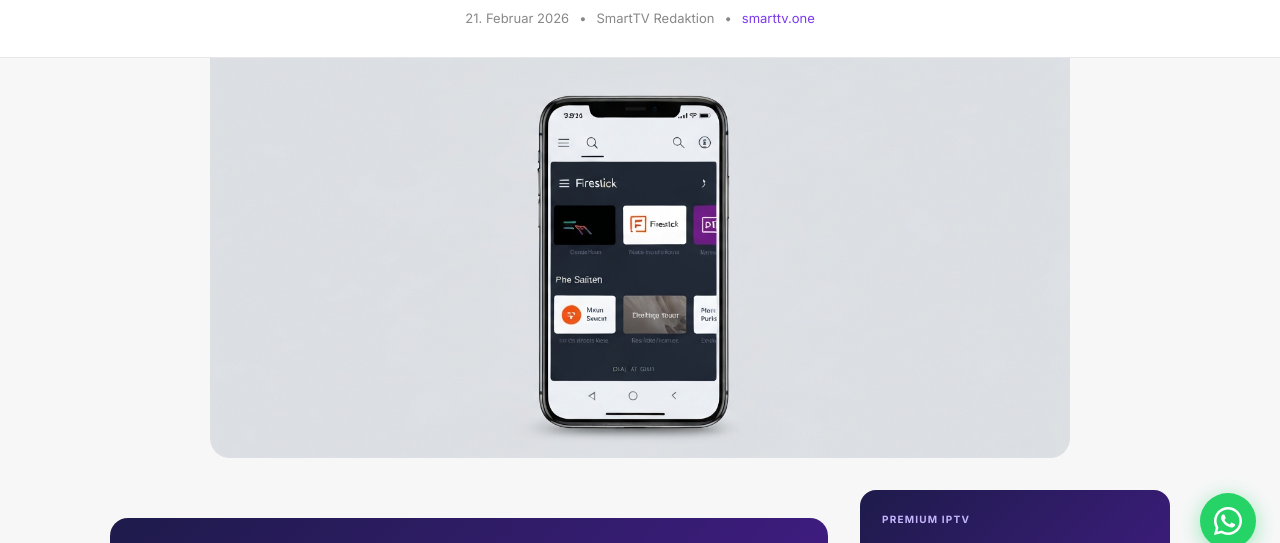
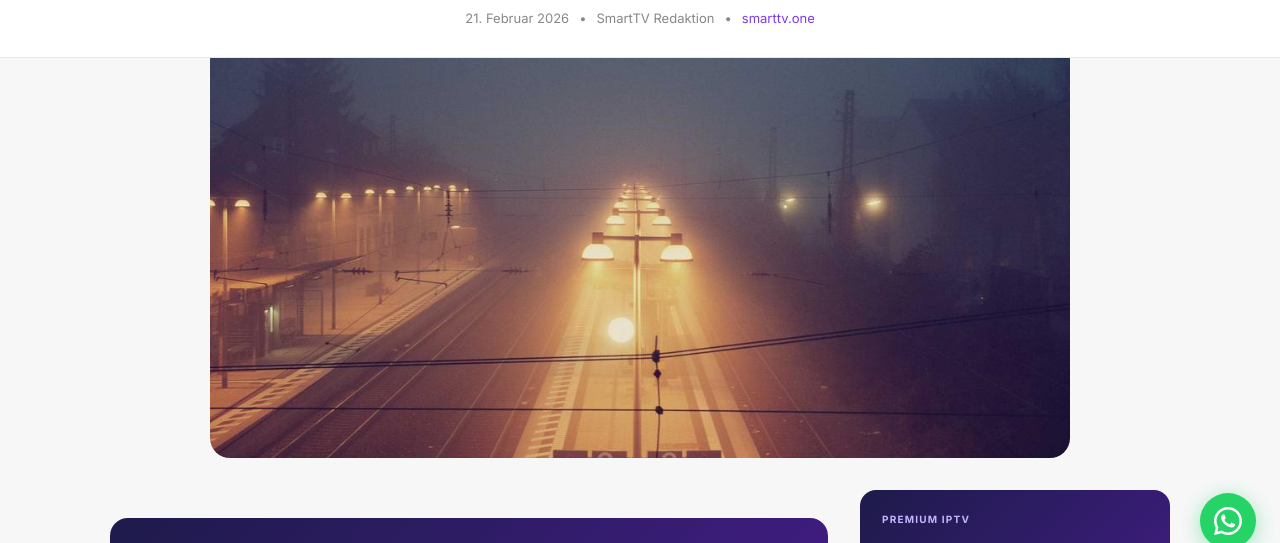
Before and after one commit to ehtyessir-bit/smarttv-blog-astro, an Astro site: page /blog/iptv-firestick-einrichten in a window 1280 px wide. Shown: the part 227-770 px from the top of the page. Built offline with nearby package versions, Linux system fonts and the light colour scheme; Astro itself is replaced by a stand-in of ours.

Commit message:
feat: publish iptv-firestick-einrichten

```diff
--- a/src/content/blog/iptv-firestick-einrichten.md
+++ b/src/content/blog/iptv-firestick-einrichten.md
@@ -3,7 +3,7 @@ title: "IPTV auf Firestick einrichten 2026: So geht's in 10 Min."
 slug: "iptv-firestick-einrichten"
 description: "IPTV auf Amazon Firestick einrichten 2026: Vollständige Schritt-für-Schritt Anleitung. Welche App, welche Einstellungen, was tun bei Problemen – alles erklärt."
 date: '2026-02-21'
-image: "/images/articles/iptv-firestick-einrichten.webp"
+image: "/images/blog/iptv-firestick-einrichten-featured.jpg"
 keywords: "IPTV Firestick einrichten 2026, IPTV auf Amazon Firestick, Firestick IPTV App, IPTV Fire TV Stick installieren, Amazon Fire Stick IPTV kaufen, IPTV Smarters Firestick, Firestick IPTV Anleitung 2026, IPTV auf Firestick 4K Max"
 mainSite: "https://smarttv.one"
 faq:
```
